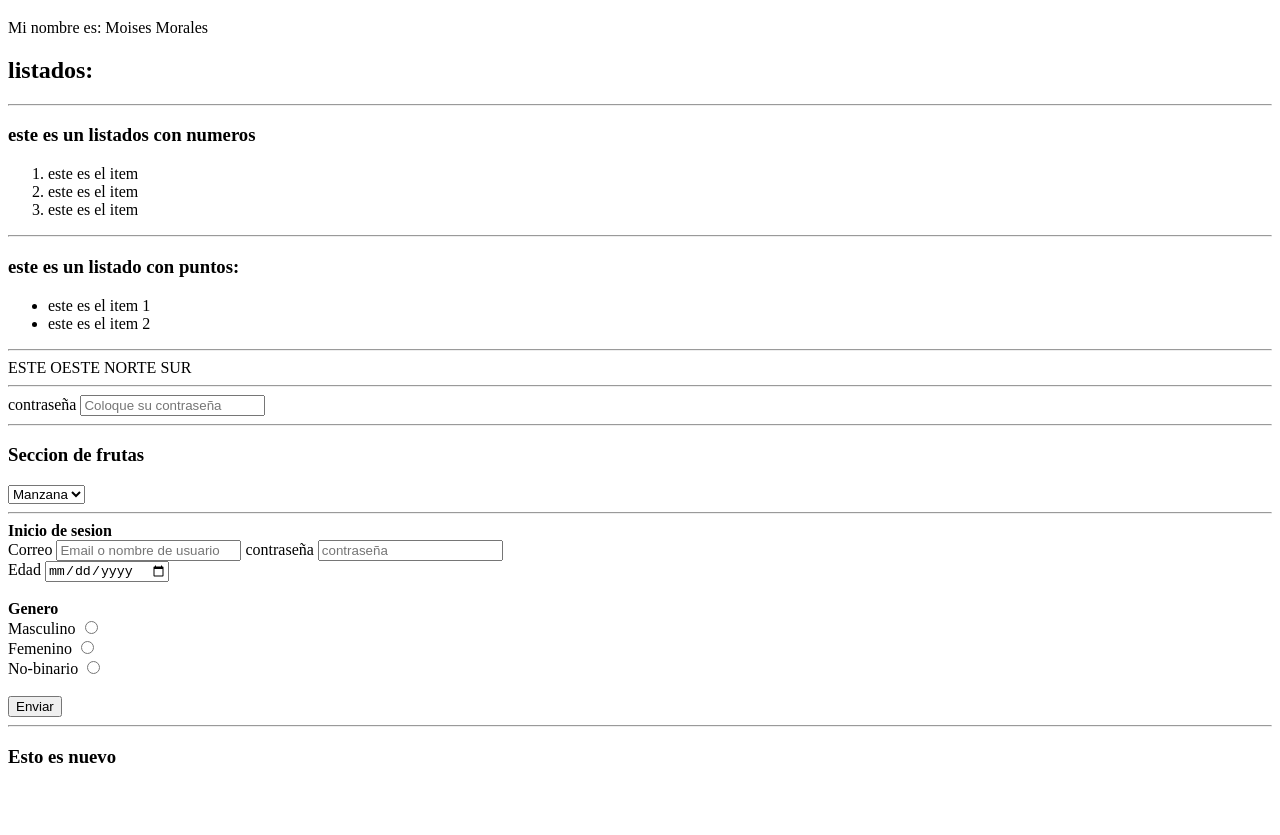
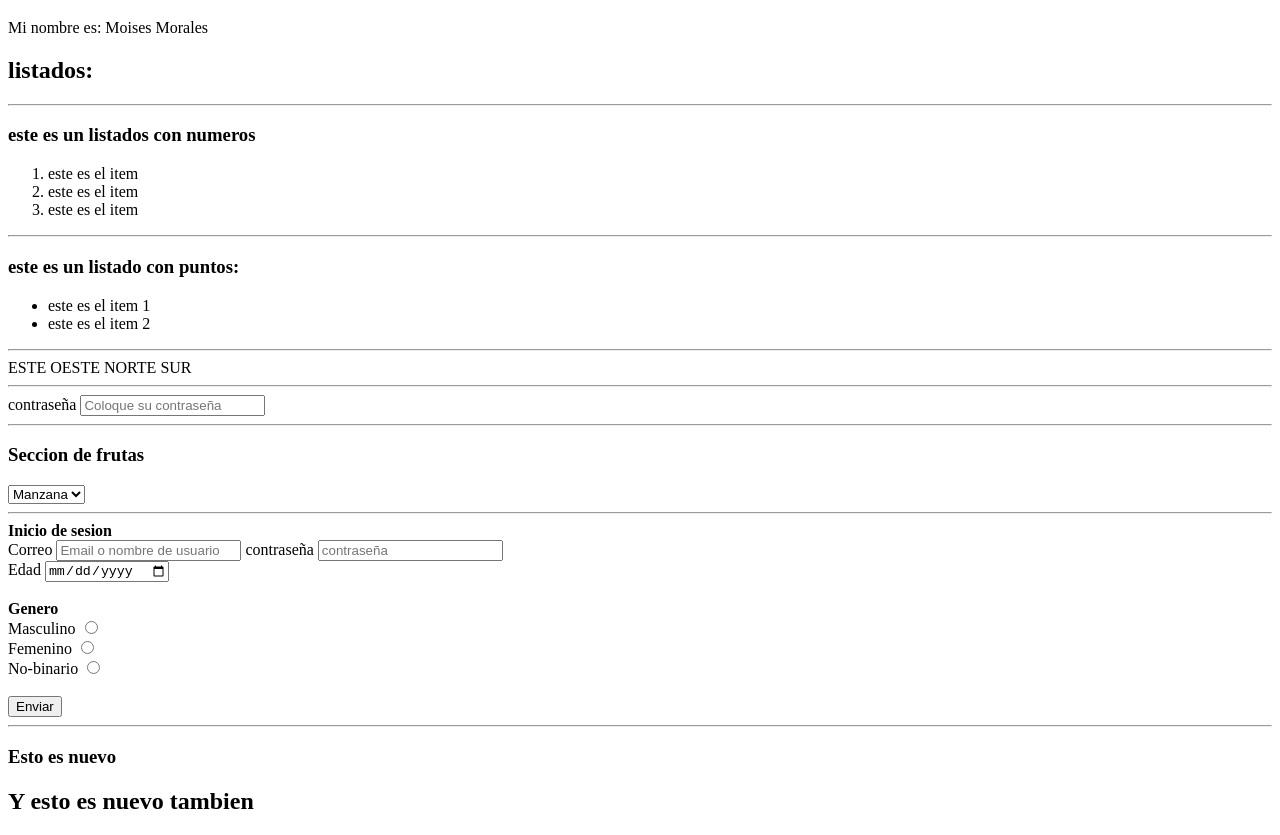
Before and after one commit to moisesmora01/Full-Stack-curso, a plain HTML site: page Modulo 0/Clase 02/index.html in a window 1280 px wide. Shown: the part 61-896 px from the top of the page. Before the commit the page ends 848 px from the top, so only its background shows below. Drawn offline with Linux system fonts and the light colour scheme.

Commit message:
Update index.html

```diff
--- a/Modulo 0/Clase 02/index.html
+++ b/Modulo 0/Clase 02/index.html
@@ -77,6 +77,7 @@
 <hr>
 
 <h3> <b>Esto es nuevo</b></h3>
+<h2> Y esto es nuevo tambien </h2>
 
 
 
```
